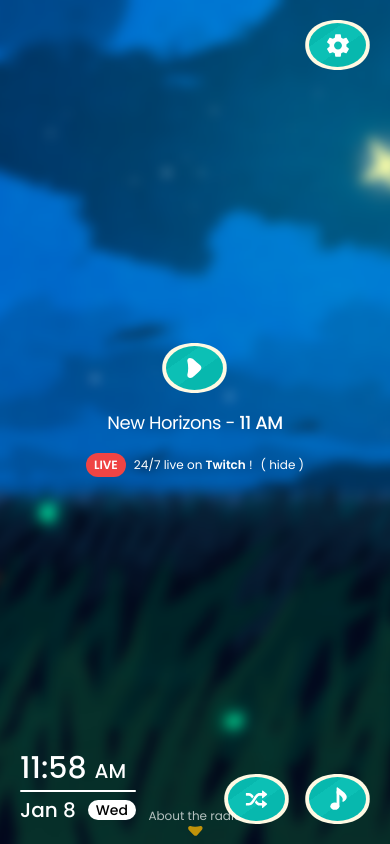
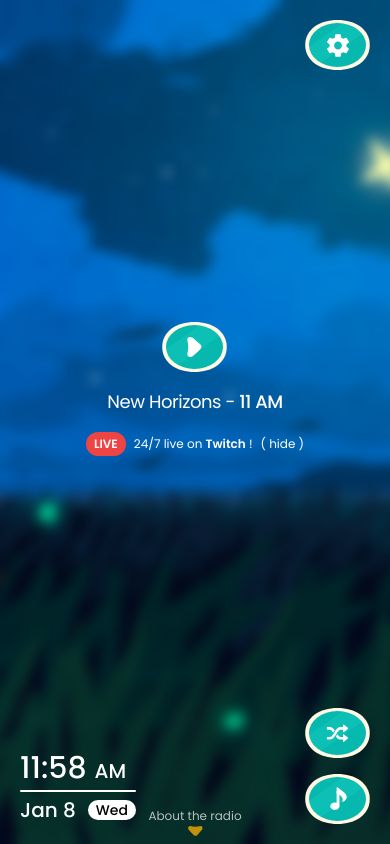
Before and after one commit to paaime/animal-crossing-radio, a Next.js app: page / in a window 390 px wide. Shown: the top 844 px of the page. Built offline with nearby package versions, Linux system fonts and the light colour scheme; no server answers; a web font is replaced by a local one.

Commit message:
fix: height page

```diff
--- a/src/components/player/index.tsx
+++ b/src/components/player/index.tsx
@@ -39,7 +39,7 @@ export default function Player() {
 
   return (
     <main
-      className="relative flex h-dvh flex-col items-center justify-between p-5 md:p-8"
+      className="relative flex h-lvh flex-col items-center justify-between p-5 md:p-8"
       style={{
         backgroundImage: `url('/img/${background}.png')`,
         backgroundSize: 'cover',
@@ -56,7 +56,7 @@ export default function Player() {
       <MusicPlayer isLive={false} />
       <div className="self-start w-full flex items-end justify-between">
         <Clock />
-        <div className="flex gap-4">
+        <div className="flex flex-col sm:flex-row gap-4">
           <RandomModeButton />
           <MusicButton />
         </div>
```
